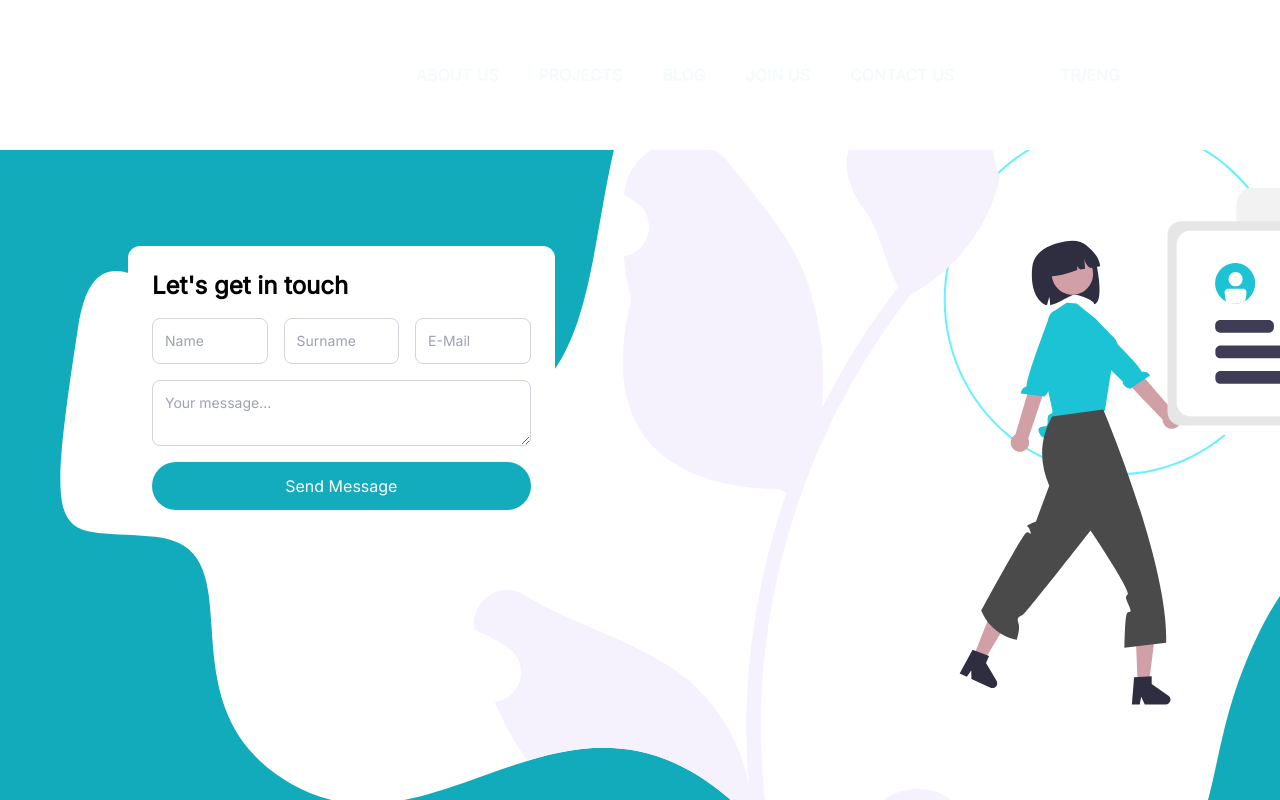
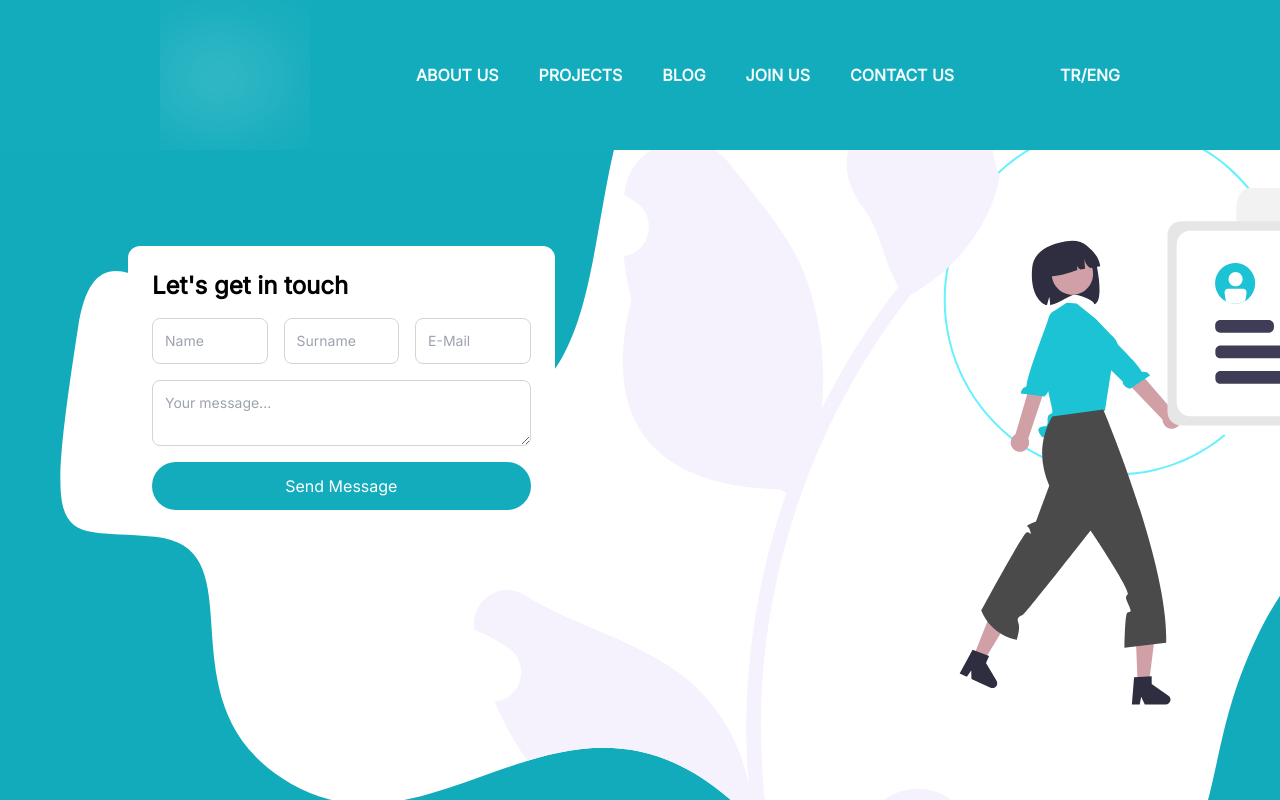
Before and after one commit to 3h-hareketi/website, a Next.js app: page /contact in a window 1280 px wide. Shown: the top 800 px of the page. Built offline with nearby package versions, Linux system fonts and the light colour scheme.

Commit message:
Add conditional navbar background color

```diff
--- a/components/Navbar.tsx
+++ b/components/Navbar.tsx
@@ -1,16 +1,19 @@
 import Link from "next/link";
+import { useRouter } from "next/router";
 import BlurImage from "./BlurImage";
 import logo from "/public/logo-alt.png";
 
 const Navbar = () => {
+  const router = useRouter();
+
   return (
     <section
-      // className={`relative w-full ${
-      //   router.pathname !== ""
-      //     ? "backdrop-filter backdrop-blur-md bg-opacity-0"
-      //     : null
-      // }`}
-      className={`relative w-full flex justify-center`}
+      className={`relative w-full ${
+        router.pathname !== "/"
+          ? "backdrop-filter backdrop-blur-md bg-primary-500"
+          : ""
+      }`}
+      // className={`relative w-full flex justify-center`}
     >
       <nav className="w-3/4 flex items-center md:mx-auto flex-row">
         <svg
```
